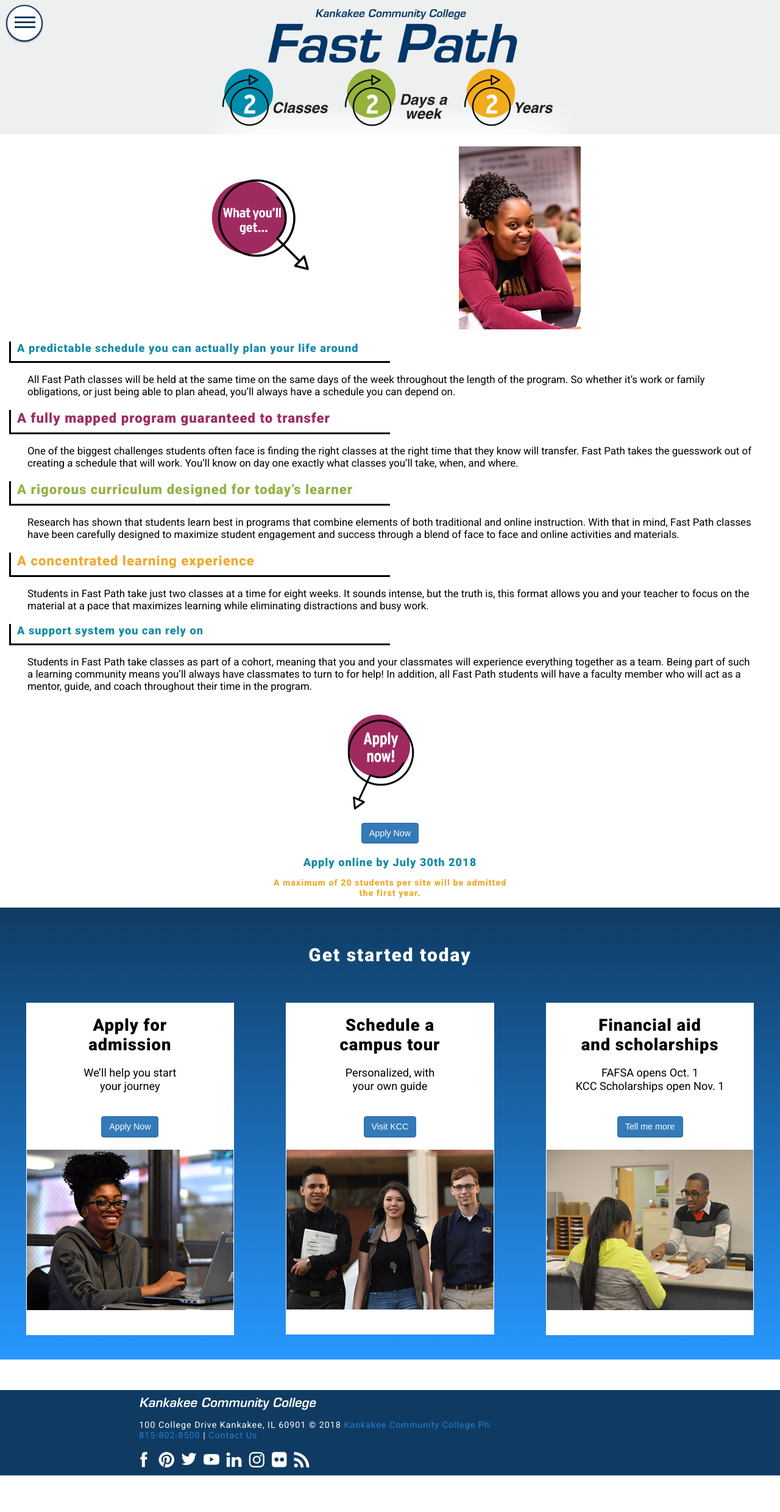
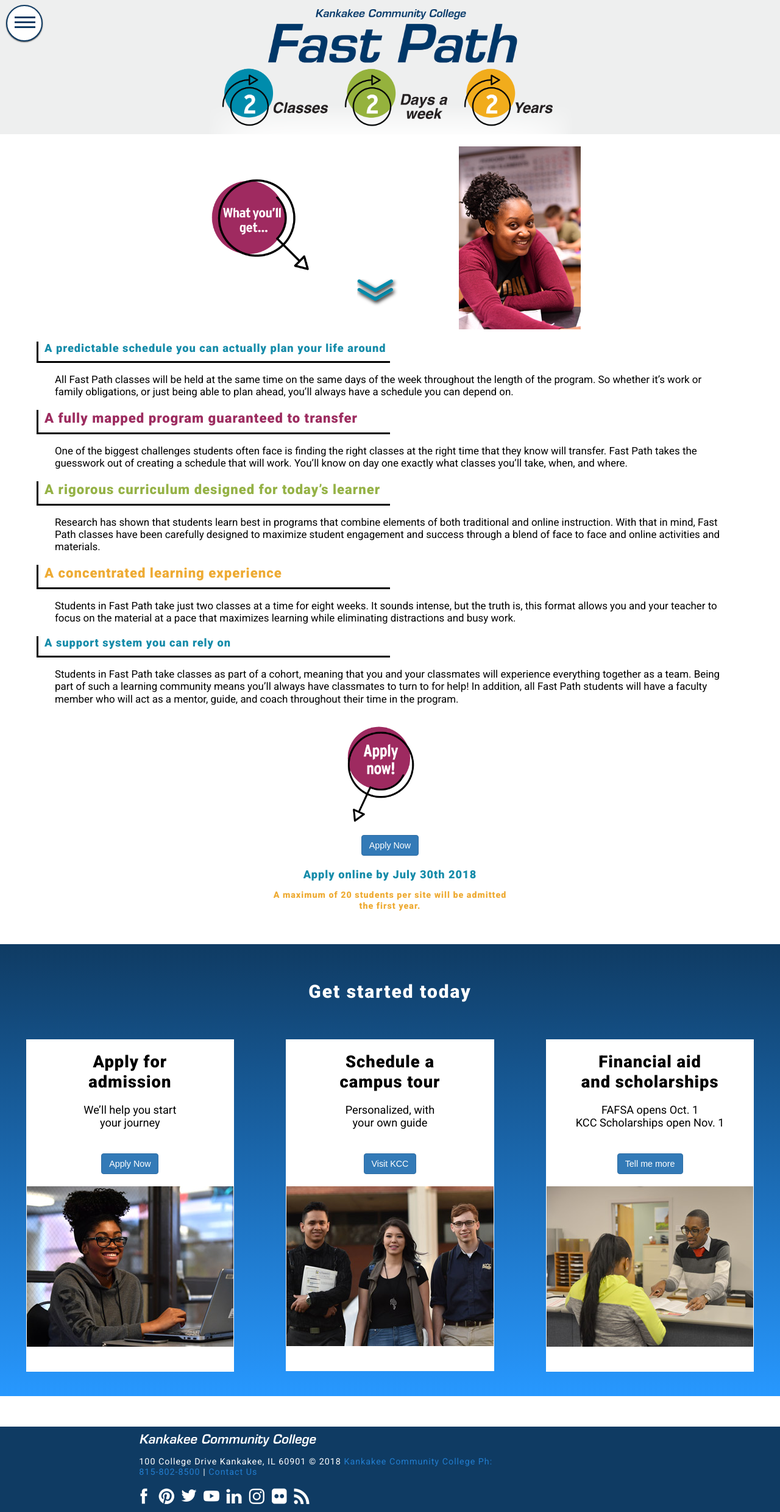
Before and after one commit to wdzajicek/jekyll-kcc-fastpath_img-zoom, a Jekyll site: the page built from why-fastpath.md, in a window 1280 px wide. Shown: the whole page at 61% size. Built offline with Jekyll 4.4.1, drawn with Linux system fonts in a browser that asks for light colours; nearby versions of some CDN libraries; before the commit the page ends 2419 px from its top, so only the background shows below that.

Commit message:
Add .content-pad class to parent row of text content and add row and col-lg-12 with .spacer-col to adjust space after apply area.

```diff
--- a/_layouts/why-fastpath.html
+++ b/_layouts/why-fastpath.html
@@ -37,6 +37,10 @@
         <!-- Top banner and hero banner -->
         {% include top-banner.html %}
 
+        <!-- Down arrow section -->
+        <section class="down">
+          {% include down3.svg %}
+        </section>
 
         <div class="row top-pad-tablet">
           <div class="col-lg-2"></div>
@@ -49,22 +53,18 @@
           <div class="col-lg-2"></div>
         </div>
 
-        <!-- Down arrow section -->
-        <section class="down">
-          {% include down3.svg %}
-        </section>
 
         <div class="row">
-          <div class="col-lg-12">
-            <h2 class="intro2 half-border">A predictable schedule you can actually plan your life around</h2>
+          <div class="col-lg-12 content-pad">
+            <h2 class="intro4 half-border">A predictable schedule you can actually plan your life around</h2>
             <p class="why-p">All Fast Path classes will be held at the same time on the same days of the week throughout the length of the program. So whether it’s work or family obligations, or just being able to plan ahead, you’ll always have a schedule you can depend on.</p>
-            <h2 class="intro2 deep-red half-border">A fully mapped program guaranteed to transfer</h2>
+            <h2 class="intro4 deep-red half-border">A fully mapped program guaranteed to transfer</h2>
             <p class="why-p">One of the biggest challenges students often face is finding the right classes at the right time that they know will transfer. Fast Path takes the guesswork out of creating a schedule that will work. You’ll know on day one exactly what classes you’ll take, when, and where.</p>
-            <h2 class="intro2 green half-border">A rigorous curriculum designed for today’s learner</h2>
+            <h2 class="intro4 green half-border">A rigorous curriculum designed for today’s learner</h2>
             <p class="why-p">Research has shown that students learn best in programs that combine elements of both traditional and online instruction. With that in mind, Fast Path classes have been carefully designed to maximize student engagement and success through a blend of face to face and online activities and materials.</p>
-            <h2 class="intro2 gold2 half-border">A concentrated learning&#160;experience</h2>
+            <h2 class="intro4 gold2 half-border">A concentrated learning&#160;experience</h2>
             <p class="why-p">Students in Fast Path take just two classes at a time for eight weeks. It sounds intense, but the truth is, this format allows you and your teacher to focus on the material at a pace that maximizes learning while eliminating distractions and busy work.</p>
-            <h2 class="intro2 half-border">A support system you can rely&#160;on</h2>
+            <h2 class="intro4 half-border">A support system you can rely&#160;on</h2>
             <p class="why-p">Students in Fast Path take classes as part of a cohort, meaning that you and your classmates will experience everything together as a team. Being part of such a learning community means you’ll always have classmates to turn to for help! In addition, all Fast Path students will have a faculty member who will act as a mentor, guide, and coach throughout their time in the program.</p>
           </div>
         </div>
@@ -79,6 +79,9 @@
             <div class="col-lg-4"></div>
             {% include apply.html %}
             <div class="col-lg-4"></div>
+          </div>
+          <div class="row">
+            <div class="col-lg-12 spacer-col"></div>
           </div>
         </section>
 
```
Also changed, not shown: other parts of _layouts/why-fastpath.html (+1 -2 lines).
